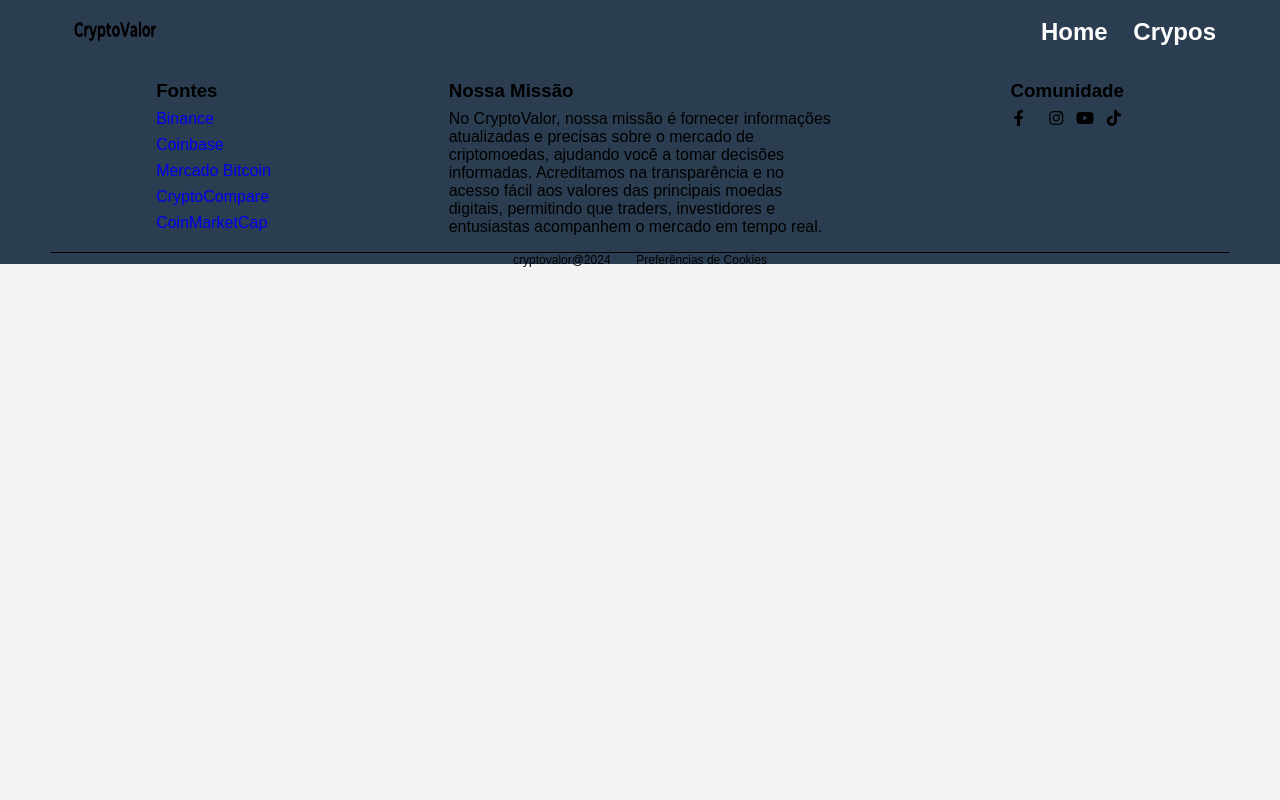
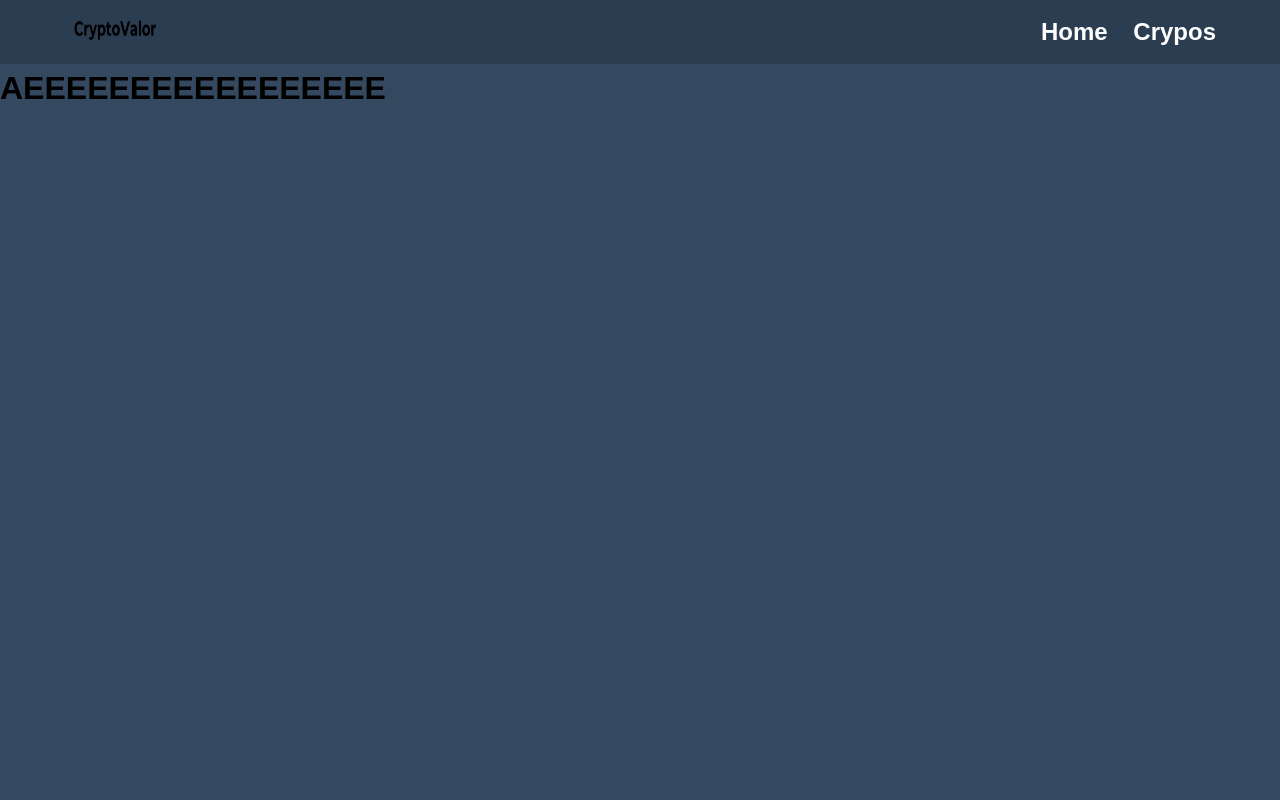
Before and after one commit to davigrossis/projeto-stemis, a Vue app in the folder projeto-stemis/: page /cryptos in a window 1280 px wide. Shown: the top 800 px of the page. Built offline with nearby package versions, Linux system fonts and the light colour scheme.

Commit message:
feat(main): adicionar Vuetify no projeto

```diff
--- a/projeto-stemis/package.json
+++ b/projeto-stemis/package.json
@@ -11,7 +11,8 @@
     "axios": "^1.7.9",
     "core-js": "^3.8.3",
     "vue": "^3.2.13",
-    "vue-router": "^4.5.0"
+    "vue-router": "^4.5.0",
+    "vuetify": "^3.7.9"
   },
   "devDependencies": {
     "@babel/core": "^7.12.16",
--- a/projeto-stemis/src/components/QuadroCrypto.vue
+++ b/projeto-stemis/src/components/QuadroCrypto.vue
@@ -29,7 +29,7 @@
     <p v-else>Carregando...</p>
 
     <div class="ver-mais">
-      <a href="#" class="ver-mais-link">🔍 Ver Mais Moedas</a>
+      <a href="/cryptos" class="ver-mais-link">🔍 Ver Mais Moedas</a>
     </div>
   </div>
 </template>
--- a/projeto-stemis/src/components/QuadroCryptoNova.vue
+++ b/projeto-stemis/src/components/QuadroCryptoNova.vue
@@ -23,7 +23,7 @@
     </ul>
     <p v-else>Carregando...</p>
     <div class="ver-mais">
-      <a href="#" class="ver-mais-link">🔍 Ver Mais Moedas</a>
+      <a href="/cryptos" class="ver-mais-link">🔍 Ver Mais Moedas</a>
     </div>
   </div>
 </template>
--- a/projeto-stemis/src/main.js
+++ b/projeto-stemis/src/main.js
@@ -2,6 +2,18 @@ import { createApp } from "vue";
 import App from "./App.vue";
 import router from "./routes/router";
 
+// Vuetify
+import "vuetify/styles";
+import { createVuetify } from "vuetify";
+import * as components from "vuetify/components";
+import * as directives from "vuetify/directives";
+
+const vuetify = createVuetify({
+  components,
+  directives,
+});
+
 const app = createApp(App);
 app.use(router);
+app.use(vuetify);
 app.mount("#app");
--- a/projeto-stemis/src/routes/router.js
+++ b/projeto-stemis/src/routes/router.js
@@ -1,10 +1,15 @@
 import { createRouter, createWebHistory } from "vue-router";
 import HomeView from "../views/HomeView.vue";
+import CryptoView from "../views/CryptoView.vue";
 
 const routes = [
   {
     path: "/",
     component: HomeView,
+  },
+  {
+    path: "/cryptos",
+    component: CryptoView,
   },
 ];
 
--- a/projeto-stemis/src/styles/global.css
+++ b/projeto-stemis/src/styles/global.css
@@ -38,4 +38,5 @@ main {
   width: 100%;
   min-height: 100vh;
   display: flex;
+  background-color: var(--color-background-home);
 }
--- a/projeto-stemis/src/views/CryptoView.vue
+++ b/projeto-stemis/src/views/CryptoView.vue
@@ -1,5 +1,7 @@
 <template>
-  <main></main>
+  <main>
+    <h1>AEEEEEEEEEEEEEEEEE</h1>
+  </main>
 </template>
 
 <script>
@@ -7,3 +9,5 @@ export default {
   name: "CryptoView",
 };
 </script>
+
+<style scoped></style>
--- a/projeto-stemis/src/views/HomeView.vue
+++ b/projeto-stemis/src/views/HomeView.vue
@@ -31,7 +31,6 @@ export default {
 
 <style scoped>
 main {
-  background-color: var(--color-background-home);
   align-items: center;
   justify-content: space-between;
   flex-direction: column;
@@ -40,6 +39,7 @@ main {
 .top {
   display: flex;
   height: 70vh;
+  align-items: center;
 }
 .texto {
   display: flex;
```
Also changed, not shown: 1 other file (tests, documents, lock files or other folders).
